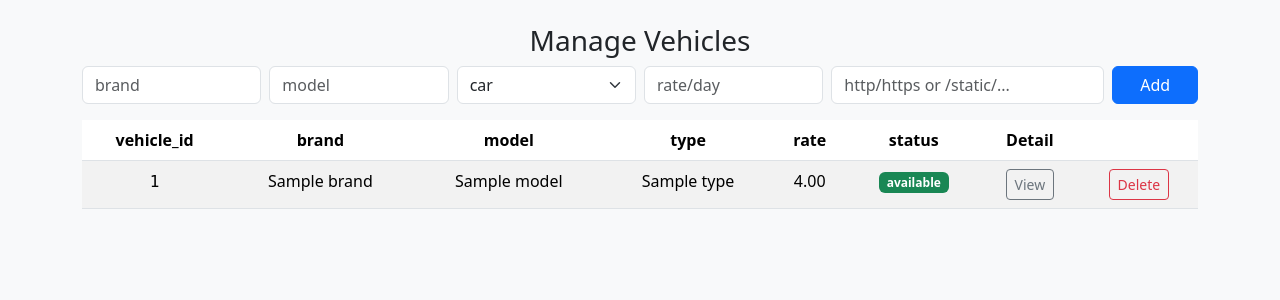
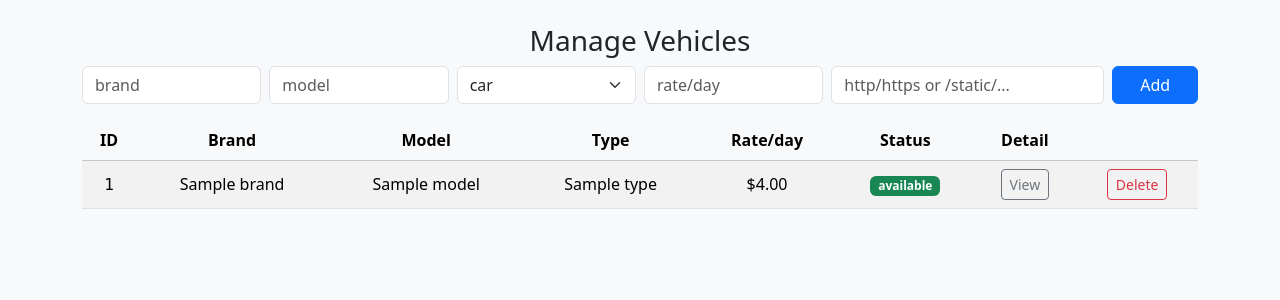
Before and after one commit to Min-Hu-1163417/vehicle_rental_web, a Flask app: template app/templates/vehicles/staff_vehicles.html in a window 1280 px wide. Shown: the part 56-356 px from the top of the page. Run offline with Flask 3, Linux system fonts and the light colour scheme; the template is opened without the code that fills it: most values are stand-ins (such as "Sample title", 1, 10 or a date in 2020).

Commit message:
Update user seeding logic and enhance vehicle management UI; improve clipboard functionality and styling

```diff
--- a/app/templates/vehicles/staff_vehicles.html
+++ b/app/templates/vehicles/staff_vehicles.html
@@ -1,9 +1,15 @@
 {% extends "layouts/base.html" %}
 {% block content %}
 <h3>Manage Vehicles</h3>
+
+<!-- Add vehicle form -->
 <form class="row g-2 mb-3" method="post" action="/staff/vehicles/add">
-        <div class="col-md-2"><input class="form-control" name="brand" placeholder="brand" required/></div>
-        <div class="col-md-2"><input class="form-control" name="model" placeholder="model" required/></div>
+    <div class="col-md-2">
+        <input class="form-control" name="brand" placeholder="brand" required>
+    </div>
+    <div class="col-md-2">
+        <input class="form-control" name="model" placeholder="model" required>
+    </div>
     <div class="col-md-2">
         <select class="form-select" name="type" required>
             <option value="car">car</option>
@@ -11,29 +17,35 @@
             <option value="truck">truck</option>
         </select>
     </div>
-        <div class="col-md-2"><input class="form-control" name="rate" placeholder="rate/day" required/></div>
-        <div class="col-md-3"><input class="form-control" name="image_path"
-                                     placeholder="http/https or /static/..."/></div>
+    <div class="col-md-2">
+        <input class="form-control" name="rate" placeholder="rate/day" required>
+    </div>
+    <div class="col-md-3">
+        <input class="form-control" name="image_path" placeholder="http/https or /static/...">
+    </div>
     <div class="col-md-1">
         <button class="btn btn-primary w-100">Add</button>
     </div>
 </form>
 
-    <table class="table table-striped">
-        <thead>
+<!-- Vehicle list -->
+{% if vehicles %}
+<table class="table table-striped align-middle">
+    <thead class="table-light">
     <tr>
-            <th>vehicle_id</th>
-            <th>brand</th>
-            <th>model</th>
-            <th>type</th>
-            <th>rate</th>
-            <th>status</th>
+        <th>ID</th>
+        <th>Brand</th>
+        <th>Model</th>
+        <th>Type</th>
+        <th>Rate/day</th>
+        <th>Status</th>
         <th>Detail</th>
         <th></th>
     </tr>
     </thead>
     <tbody>
     {% for v in vehicles %}
+    {% set status = v.status | default('available', true) %}
     <tr>
         <td>
             <span class="vehicle-id" onclick="copyToClipboard('{{ v.vehicle_id }}', this)">
@@ -43,35 +55,30 @@
         <td>{{ v.brand }}</td>
         <td>{{ v.model }}</td>
         <td>{{ v.type }}</td>
-                <td>{{ '%.2f'|format(v.rate) }}</td>
+        <td>${{ '%.2f'|format(v.rate) }}</td>
         <td>
-                    {% set status = v.status | default('available', true) %}
             <span class="badge
                 {% if status == 'rented' %} bg-primary
                 {% elif status == 'overdue' %} bg-danger
-                        {% elif status == 'returned' %} bg-success
+                {% elif status in ['returned', 'available'] %} bg-success
                 {% elif status == 'cancelled' %} bg-secondary
-                        {% elif status == 'available' %} bg-success
                 {% else %} bg-light text-dark
                 {% endif %}">
                 {{ status }}
             </span>
-
             {% if status == 'overdue' and v.overdue_days %}
             <small class="text-danger ms-1">
                 ({{ v.overdue_days }} day{{ 's' if v.overdue_days|int != 1 }})
             </small>
             {% endif %}
         </td>
-
-
-                <td><a class="btn btn-sm btn-outline-secondary" href="/vehicles/{{ v.vehicle_id }}">View</a></td>
         <td>
-                    <form method="post" action="/staff/vehicles/delete">
-                        <input type="hidden" name="vehicle_id" value="{{ v.vehicle_id }}"/>
-                        <button class="btn btn-sm btn-outline-danger"
-                                onclick="return confirm('Are you sure you want to delete this vehicle?');">Delete
-                        </button>
+            <a class="btn btn-sm btn-outline-secondary" href="/vehicles/{{ v.vehicle_id }}">View</a>
+        </td>
+        <td>
+            <form method="post" action="/staff/vehicles/delete" onsubmit="return confirm('Delete this vehicle?');">
+                <input type="hidden" name="vehicle_id" value="{{ v.vehicle_id }}">
+                <button class="btn btn-sm btn-outline-danger">Delete</button>
             </form>
         </td>
     </tr>
@@ -79,27 +86,51 @@
     </tbody>
 </table>
 
+{% else %}
+<!-- Empty state -->
+<div class="col-12 d-flex justify-content-center align-items-center py-5">
+    <div class="card shadow-sm border-0 text-center p-5" style="max-width: 540px;">
+        <div class="display-4 mb-3">🚗</div>
+        <h4 class="mb-2">No vehicles found</h4>
+        {% if has_filters %}
+        <p class="text-muted mb-4">
+            No vehicles match your current filters. Try adjusting your search criteria.
+        </p>
+        <a href="{{ request.path }}" class="btn btn-outline-primary">Reset filters</a>
+        {% else %}
+        <p class="text-muted mb-4">
+            There are currently no vehicles available.
+        </p>
+        <a href="{{ url_for('views.home') }}" class="btn btn-outline-secondary">Back to home</a>
+        {% endif %}
+    </div>
+</div>
+{% endif %}
+
+<!-- Styles -->
 <style>
     .vehicle-id {
         cursor: pointer;
-            color: #000 !important;
+        color: #000;
         font-family: monospace;
+        transition: color 0.2s ease;
     }
 
     .vehicle-id:hover {
-            color: #555;
+        color: #0d6efd;
     }
 </style>
 
+<!-- JS -->
 <script>
 	function copyToClipboard(text, el) {
 		navigator.clipboard.writeText(text).then(() => {
+			const original = el.textContent;
 			el.style.color = "green";
-				const original = el.textContent;
 			el.textContent = "Copied!";
 			setTimeout(() => {
 				el.textContent = original;
-					el.style.color = "#0d6efd";
+				el.style.color = "#000";
 			}, 1000);
 		}).catch(err => {
 			console.error('Copy failed', err);
--- a/seeds.py
+++ b/seeds.py
@@ -23,9 +23,9 @@ def main():
     with app.app_context():
         store = Store.instance()
 
-        # ---- Staff / Customer / Corporate demo accounts ----
+        # ---- Staff / Individual / Corporate demo accounts ----
         ensure_user(store, "staff", "Staff123", "staff")
-        ensure_user(store, "customer", "Customer123", "customer")
+        ensure_user(store, "individual", "Individual123", "individual")
         ensure_user(store, "corporate", "Corporate123", "corporate")
 
         # ---- Demo vehicles (create only if none exist) ----
@@ -51,7 +51,7 @@ def main():
 
         print("✅ Seed complete.")
         print("🔑 Staff login:     staff / Staff123")
-        print("👤 Customer login:  customer / Customer123")
+        print("👤 Individual login:  individual / Individual123")
         print("🏢 Corporate login: corporate / Corporate123")
 
 
```
Also changed, not shown: app/models/store.py (+6 -4 lines). Lines whose indentation alone changed are shown as unchanged.
